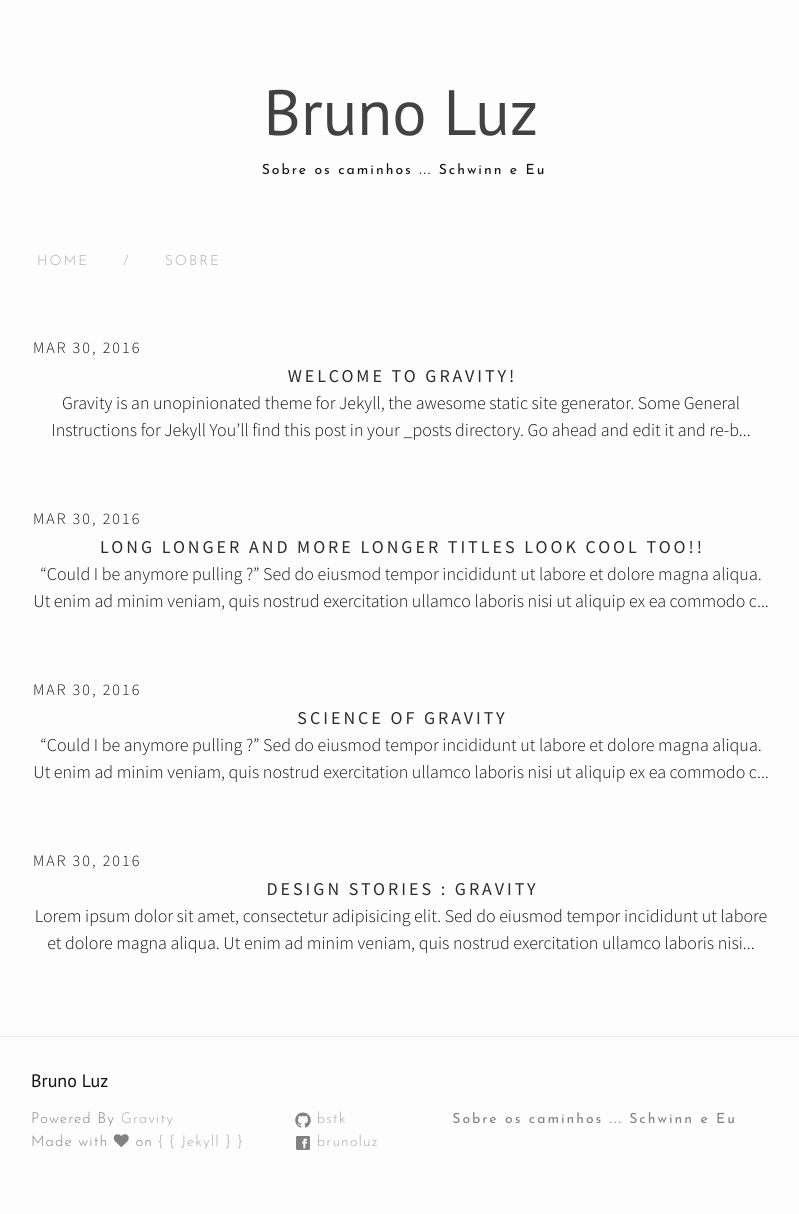
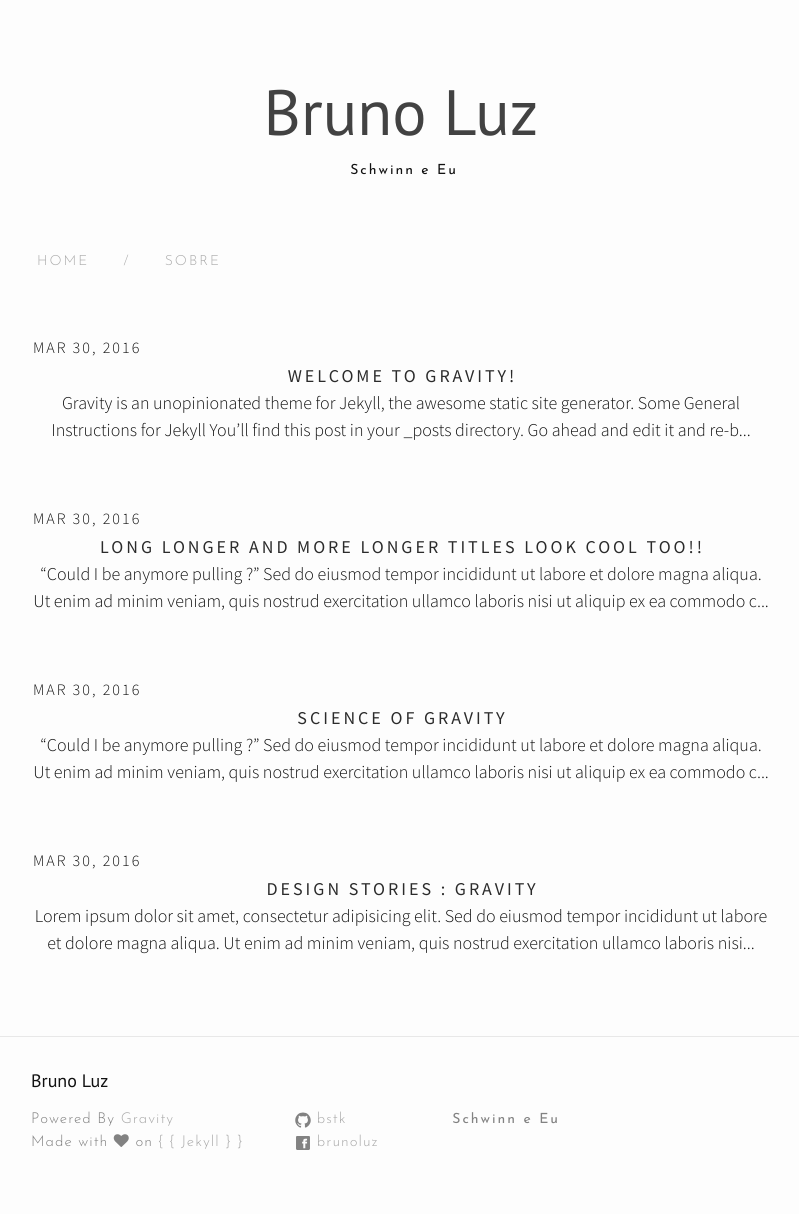
Before and after one commit to BSTK/bstk.github.io, a Jekyll site: the page built from index.html, in a window 1280 px wide. Shown: the whole page, without its empty margins (239-1038 px from the left). Built offline with Jekyll 4.4.1, drawn with Linux system fonts in a browser that asks for light colours; nearby versions of some CDN libraries; the list of posts is cut into pages by our own code.

Commit message:
Update _config.yml

```diff
--- a/_config.yml
+++ b/_config.yml
@@ -8,7 +8,7 @@
 # Site settings
 title: Bruno Luz
 email: bsilva.se@gmail.com
-description: Sobre os caminhos ... Schwinn e Eu
+description: Schwinn e Eu
 baseurl: "" # the subpath of your site, e.g. /blog
 url: "http://brunoluz.com.br" # the base hostname & protocol for your site
 github_username:  bstk
```
